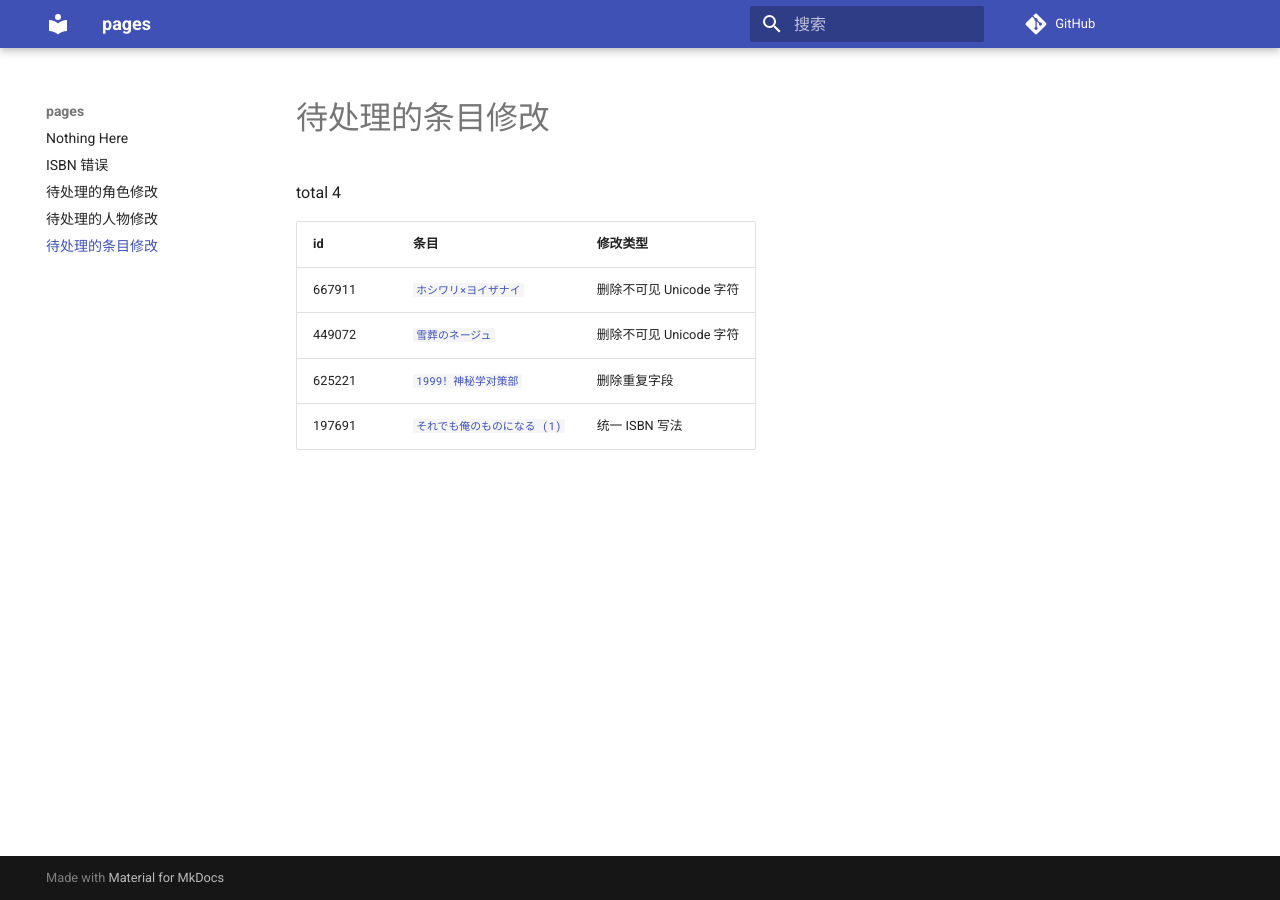
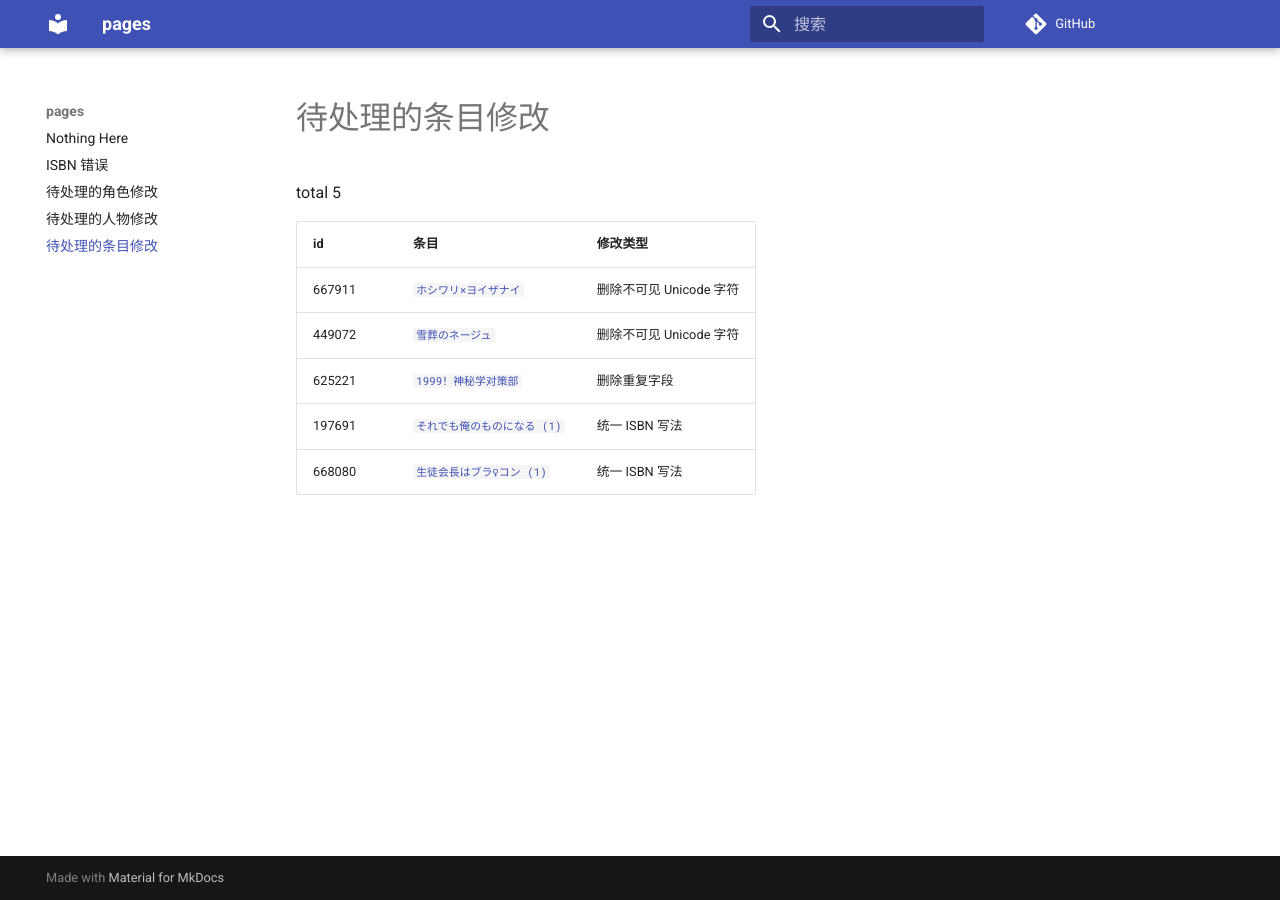
Before and after one commit to trim21/bangumi-pages, an MkDocs documentation site: the page built from docs/pending-subject-changes.md, in a window 1280 px wide. Built offline with MkDocs 1.6.1 and Material for MkDocs 9.7.7, drawn with Linux system fonts in a browser that asks for light colours; comment, search, counter and statistics services are not loaded.

Commit message:
update pending-changes.md

```diff
--- a/docs/pending-subject-changes.md
+++ b/docs/pending-subject-changes.md
@@ -1,6 +1,6 @@
 # 待处理的条目修改
 
-total 4
+total 5
 
 | id | 条目 | 修改类型 |
 | --- | --- | --- |
@@ -8,3 +8,4 @@ total 4
 | 449072 | [`雪葬のネージュ`](https://bgm.tv/subject/449072) | 删除不可见 Unicode 字符 |
 | 625221 | [`1999！神秘学对策部`](https://bgm.tv/subject/625221) | 删除重复字段 |
 | 197691 | [`それでも俺のものになる (1)`](https://bgm.tv/subject/197691) | 统一 ISBN 写法 |
+| 668080 | [`生徒会長はブラ♀コン (1)`](https://bgm.tv/subject/668080) | 统一 ISBN 写法 |
```
